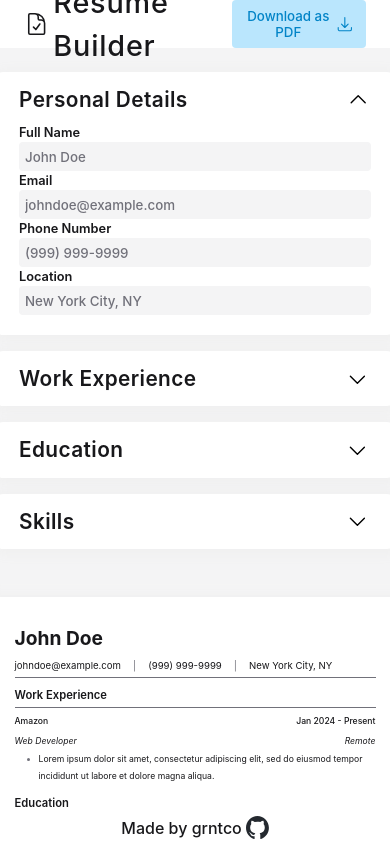
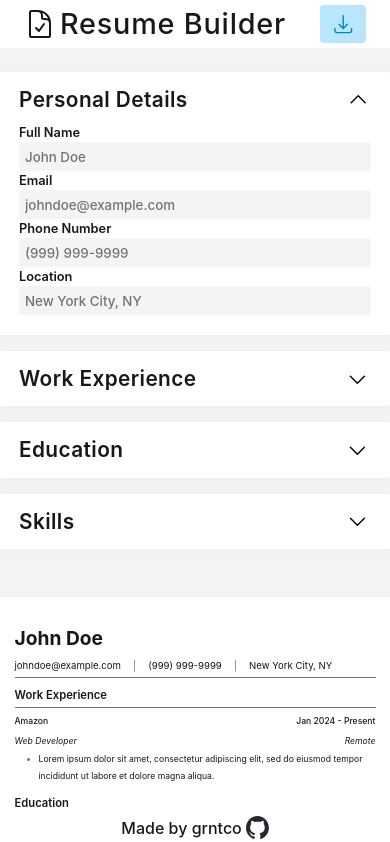
Before and after one commit to grntco/resume-builder, a React (Vite) app: page / in a window 390 px wide. Shown: the top 842 px of the page. Built offline with nearby package versions, Linux system fonts and the light colour scheme.

Commit message:
refactor App.css and index.css

```diff
--- a/src/components/Footer.jsx
+++ b/src/components/Footer.jsx
@@ -6,7 +6,7 @@ export function Footer() {
         <footer className="footer">
             <a href="https://github.com/grntco" target="_blank" rel="noreferrer" className="footer__link">
             Made by grntco
-            <img src={ghIcon} className='github-icon'></img>
+            <img src={ghIcon} className="icon"></img>
             </a>
         </footer>
     )
--- a/src/components/Header.jsx
+++ b/src/components/Header.jsx
@@ -14,7 +14,7 @@ export function Header() {
                 className="default-btn add-btn header__download-btn"
                 title="Download as PDF"
                 onClick={handlePDFDownload}
-            >Download as PDF <ArrowDownTrayIcon className="icon"/></button>
+            >{window.innerWidth > 946 && "Download as PDF"}<ArrowDownTrayIcon className="icon"/></button>
         </header>
     )
 
--- a/src/styles/App.css
+++ b/src/styles/App.css
@@ -1,24 +1,53 @@
+* {
+  margin: 0;
+  padding: 0;
+  box-sizing: border-box;
+}
+
 #root {
   width: 100%;
 }
 
+body {
+  display: flex;
+  line-height: 1.5;
+  font-weight: 400;
+  font-size: 16px;
+  font-family: var(--font-family);
+  color: var(--primary-txt-color);
+}
+
+button:hover {
+  cursor: pointer;
+}
+
+button:disabled, button:disabled:hover {
+  cursor: default;
+  background-color: var(--btn-bg-color);
+  color: var(--secondary-txt-color);
+}
+
+.default-btn {
+  border: none;
+  padding: 8px 12px;
+  border-radius: 4px;
+  font-family: var(--font-family);
+  font-weight: 500;
+}
+
+.icon {
+  height: 1.4rem;
+}
+
 .app {
+  height: 100%;
   background-color: var(--primary-bg-color);
-  height: 100%;
 }
 
 .main-content {
   display: flex;
-
-  /* width: 100%; */
-  /* padding: 0px 24px; */
-  /* gap: 24px; */
-  /* flex-grow: 1; */
-  /* align-items: center; */
   height: calc(100vh - 5rem);
-  /* height: 100%; */
   background-color: var(--secondary-bg-color);
-
 }
 
 .cards-container {
@@ -27,7 +56,6 @@
   padding: 24px;
   width: 448px;
   gap: 16px;
-
   overflow-y: auto;
 }
 
@@ -38,6 +66,8 @@
   padding: 24px;
 }
 
+/* move media to sep file */
+
 @media (max-width: 946px) {
   .main-content {
     flex-direction: column;
--- a/src/styles/Footer.css
+++ b/src/styles/Footer.css
@@ -21,7 +21,3 @@
 .footer__link:hover {
   text-decoration: underline;
 }
-
-.footer .github-icon {
-  height: 1.4rem;
-}
--- a/src/styles/index.css
+++ b/src/styles/index.css
@@ -13,65 +13,8 @@
   --delete-btn-bg-color: #fecaca;
   --delete-btn-bg-color-hover: #fca5a5;
   --delete-btn-txt-color: #dc2626;
-
-
-  font-family: var(--font-family);
-  line-height: 1.5;
-  font-weight: 400;
-  font-size: 16px;
-
   font-synthesis: none;
   text-rendering: optimizeLegibility;
   -webkit-font-smoothing: antialiased;
   -moz-osx-font-smoothing: grayscale;
 }
-
-* {
-  margin: 0;
-  padding: 0;
-  box-sizing: border-box;
-}
-
-body {
-  display: flex;
-  min-width: 320px;
-  min-height: 100vh;
-  color: var(--primary-txt-color);
-}
-
-button:hover {
-  cursor: pointer;
-}
-
-button:disabled, button:disabled:hover {
-  cursor: default;
-  background-color: var(--btn-bg-color);
-  color: var(--secondary-txt-color);
-}
-
-/* button:focus {
-  border: 2px solid var(--input-focus-color);
-  color: var(--primary-txt-color);
-  -webkit-box-shadow: 2px 2px 12px 4px rgba(56,189,248,0.2);
-  -moz-box-shadow: 2px 2px 12px 4px rgba(56,189,248,0.2);
-  box-shadow: 2px 2px 12px 4px rgba(56,189,248,0.2);
-  transform: scale(1.025);
-} */
-
-.btn-container {
-  display: flex;
-  justify-content: center;
-  gap: 12px;
-}
-
-.default-btn {
-  border: none;
-  padding: 8px 12px;
-  border-radius: 4px;
-  font-family: var(--font-family);
-  font-weight: 500;
-}
-
-.icon {
-  height: 1.4rem;
-}
```
